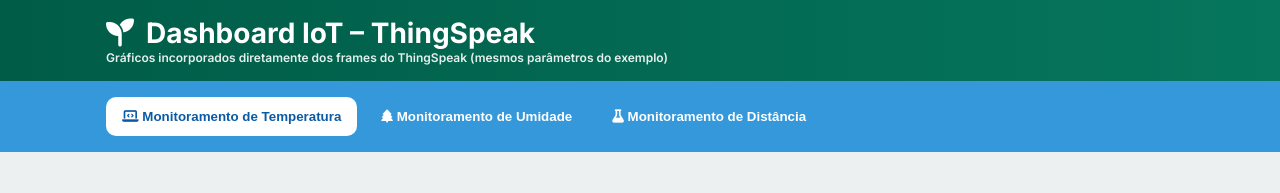
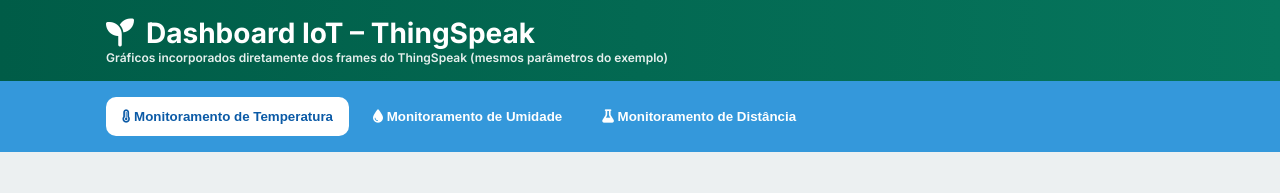
Before and after one commit to PauloRicardo043/IoT, a plain HTML site: page index.html in a window 1280 px wide. Shown: the top 193 px of the page. Drawn offline with Linux system fonts and the light colour scheme.

Commit message:
Update index.html

```diff
--- a/index.html
+++ b/index.html
@@ -75,8 +75,8 @@
 
   <nav class="tabs">
     <div class="wrap">
-      <button class="tab-btn" data-tab="ambiente1" onclick="showEnvironment('ambiente1')"><i class="fa-solid fa-laptop-code"></i> Monitoramento de Temperatura </button>
-      <button class="tab-btn" data-tab="ambiente2" onclick="showEnvironment('ambiente2')"><i class="fa-solid fa-tree"></i> Monitoramento de Umidade </button>
+      <button class="tab-btn" data-tab="ambiente1" onclick="showEnvironment('ambiente1')"><i class="fa-solid fa-temperature-full"></i> Monitoramento de Temperatura </button>
+      <button class="tab-btn" data-tab="ambiente2" onclick="showEnvironment('ambiente2')"><i class="fa-solid fa-droplet"></i> Monitoramento de Umidade </button>
       <button class="tab-btn" data-tab="ambiente3" onclick="showEnvironment('ambiente3')"><i class="fa-solid fa-flask"></i> Monitoramento de Distância </button>
     </div>
   </nav>
@@ -124,4 +124,5 @@
     </div>
   </main>
 </body>
+
 </html>
```
